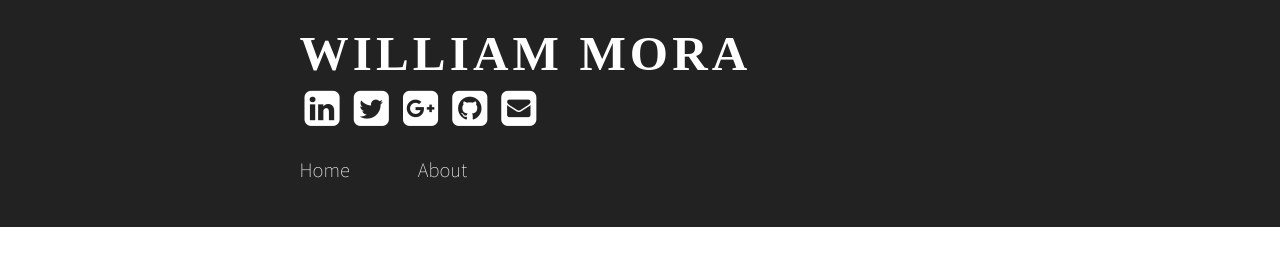
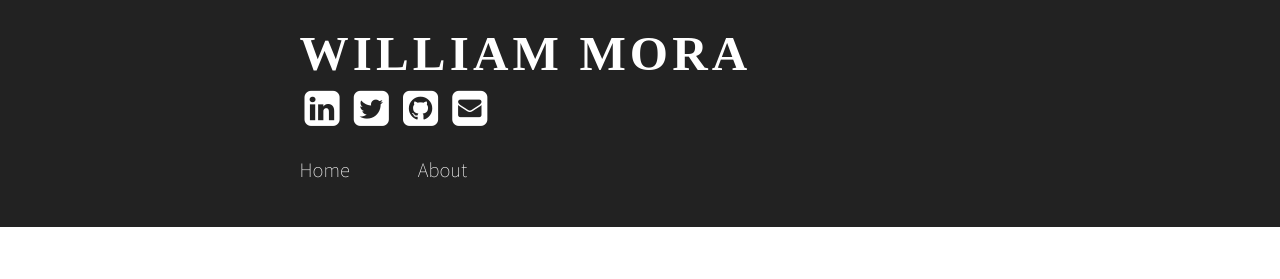
Before and after one commit to wmora/wmora.github.io, a Jekyll site: the page built from index.html, in a window 1280 px wide. Shown: the top 279 px of the page. Built offline with Jekyll 4.4.1, drawn with Linux system fonts in a browser that asks for light colours; nearby versions of some CDN libraries; some web fonts are replaced.

Commit message:
Update top icons
* Update email address
* Remove Google+

```diff
--- a/_includes/icons.html
+++ b/_includes/icons.html
@@ -1,5 +1,4 @@
 <a rel="me" target="_blank" href="https://www.linkedin.com/in/williammora" class="icon"><i class="fa fa-linkedin-square fa-2x"></i></a>
 <a rel="me" target="_blank" href="https://twitter.com/_williammora" class="icon"><i class="fa fa-twitter-square fa-2x"></i></a>
-<a rel="me" target="_blank" href="https://plus.google.com/+WilliamMora/posts" class="icon"><i class="fa fa-google-plus-square fa-2x"></i></a>
 <a rel="me" target="_blank" href="https://github.com/wmora" class="icon"><i class="fa fa-github-square fa-2x"></i></a>
-<a rel="me" target="_blank" data-email="william r mora gmail com" href="mailto:william.r.mora@gmail.com" class="icon"><i class="fa fa-envelope-square fa-2x"></i></a>
+<a rel="me" target="_blank" data-email="contact mor ac" href="mailto:contact@mor.ac" class="icon"><i class="fa fa-envelope-square fa-2x"></i></a>
```
